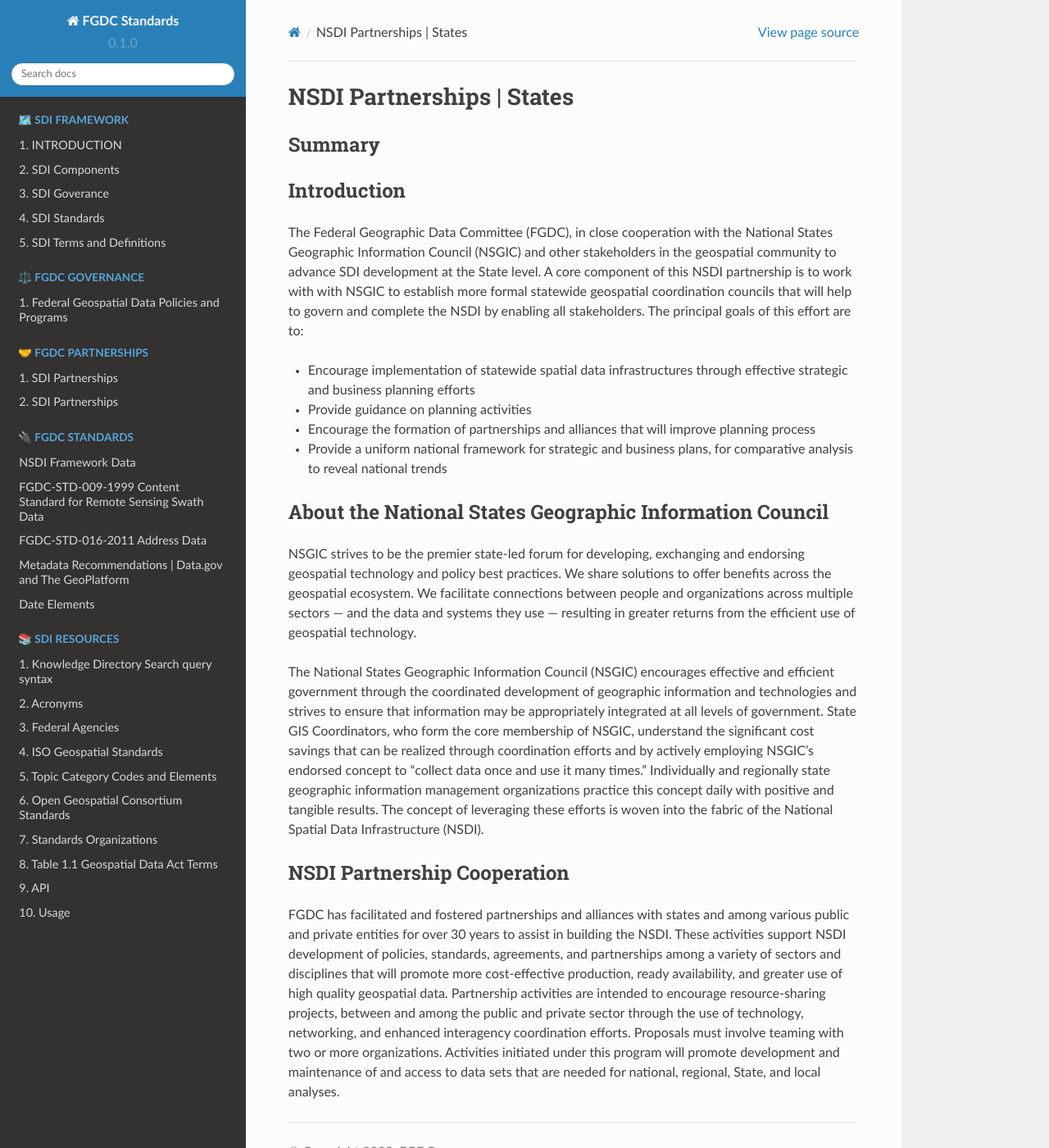
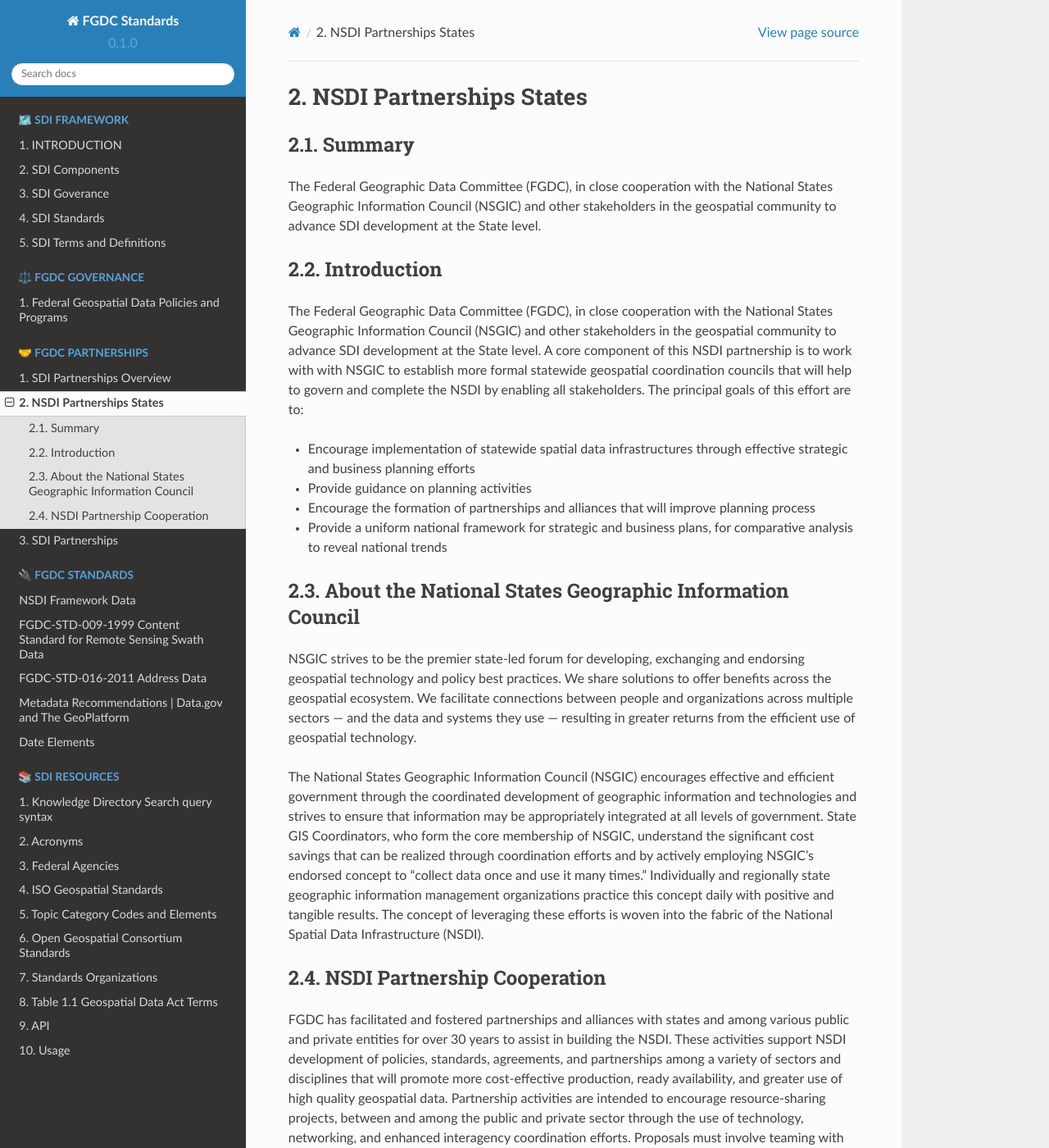
Before and after one commit to fgdcgov/sdi, a Sphinx documentation site: the page built from docs/source/sdipartnerships/02sdipartnershipnsgic.rst, in a window 1280 px wide and 1400 px high. Shown: the whole window at 82% size. Built offline with Sphinx 7.4.7 and the Read the Docs theme 2.0.0, drawn with Linux system fonts in a browser that asks for light colours; pages that are not in the unit, such as notebooks, are missing from menus.

Commit message:
updated content

```diff
--- a/docs/source/index.rst
+++ b/docs/source/index.rst
@@ -37,7 +37,7 @@
    :caption: 🤝 FGDC Partnerships
 
    /sdipartnerships/01sdipartnerships
-   /sdipartnerships/02sdipartnershipnisgic
+   /sdipartnerships/02sdipartnershipnsgic
    /sdipartnerships/03sdipartnershipacademia
    /sdipartnerships/04sdipartnershipamericas
    /sdipartnerships/05sdipartnershipgeo
--- a/docs/source/sdipartnerships/01sdipartnerships.rst
+++ b/docs/source/sdipartnerships/01sdipartnerships.rst
@@ -1,9 +1,9 @@
 .. meta::
-   :title: U.S. NSDI Partnerships | NSGIC
+   :title: U.S. NSDI Partnerships
    :description: Provides information on the U.S. NSDI Partnership activities with the National States Geographic Information Council
    :keywords: NSDI, Place-Based, SDI, NSDI, NSDI Components, NSDI Standards, Standards, Governance, Data Governance, Spatial, GSDI, Geographic, Evidence-Based, Geospatial, GDA, NGDA, Geospatial Data Act, OGC, ISO, ANSI
 
-SDI Partnerships
+SDI Partnerships Overview
 ======================
 
 Summary
--- a/docs/source/sdipartnerships/02sdipartnershipnsgic.rst
+++ b/docs/source/sdipartnerships/02sdipartnershipnsgic.rst
@@ -1,15 +1,13 @@
 .. meta::
-   :title: U.S. NSDI Partnerships | NSGIC
+   :title: U.S. NSDI Partnerships NSGIC
    :description: Provides information on the U.S. NSDI Partnership activities with the National States Geographic Information Council
    :keywords: NSDI, Place-Based, SDI, NSDI, NSDI Components, NSDI Standards, Standards, Governance, Data Governance, Spatial, GSDI, Geographic, Evidence-Based, Geospatial, GDA, NGDA, Geospatial Data Act, OGC, ISO, ANSI
-
-NSDI Partnerships | States
+NSDI Partnerships States
 ======================
 
 Summary
 -------------------------------
-
-
+The Federal Geographic Data Committee (FGDC), in close cooperation with the National States Geographic Information Council (NSGIC) and other stakeholders in the geospatial community to advance SDI development at the State level.
 
 Introduction
 -------------------------------
--- a/docs/source/sdipartnerships/03sdipartnershipsamericas.rst
+++ b/docs/source/sdipartnerships/03sdipartnershipsamericas.rst
@@ -3,7 +3,7 @@
    :description: Provides information on the U.S. NSDI activities working with the Inter-American community
    :keywords: NSDI, Americas, Academia, Place-Based, SDI, NSDI, NSDI Components, NSDI Standards, Standards, Governance, Data Governance, Spatial, GSDI, Geographic, Evidence-Based, Geospatial, GDA, NGDA, Geospatial Data Act, OGC, ISO, ANSI
 
-SDI Partnerships | Academia
+SDI Partnerships | Inter-American Region
 ======================
 
 Summary
```
